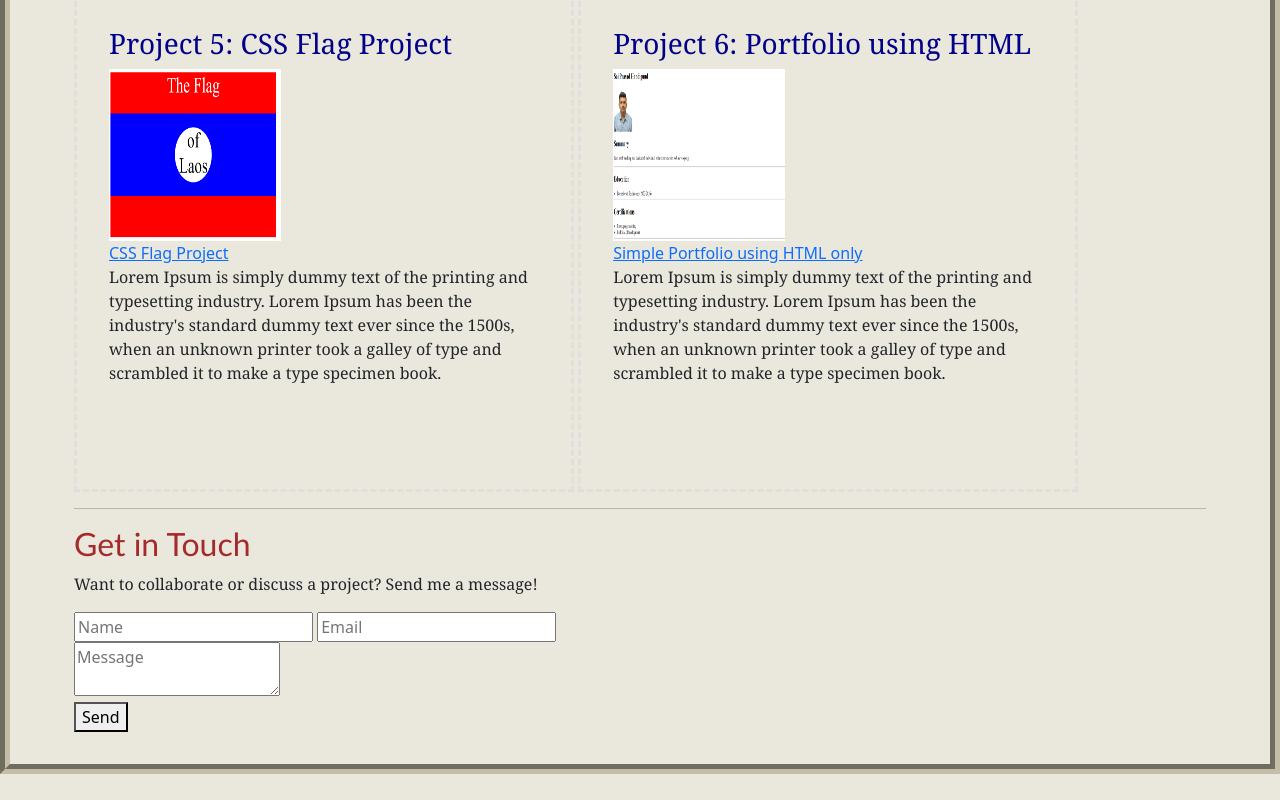
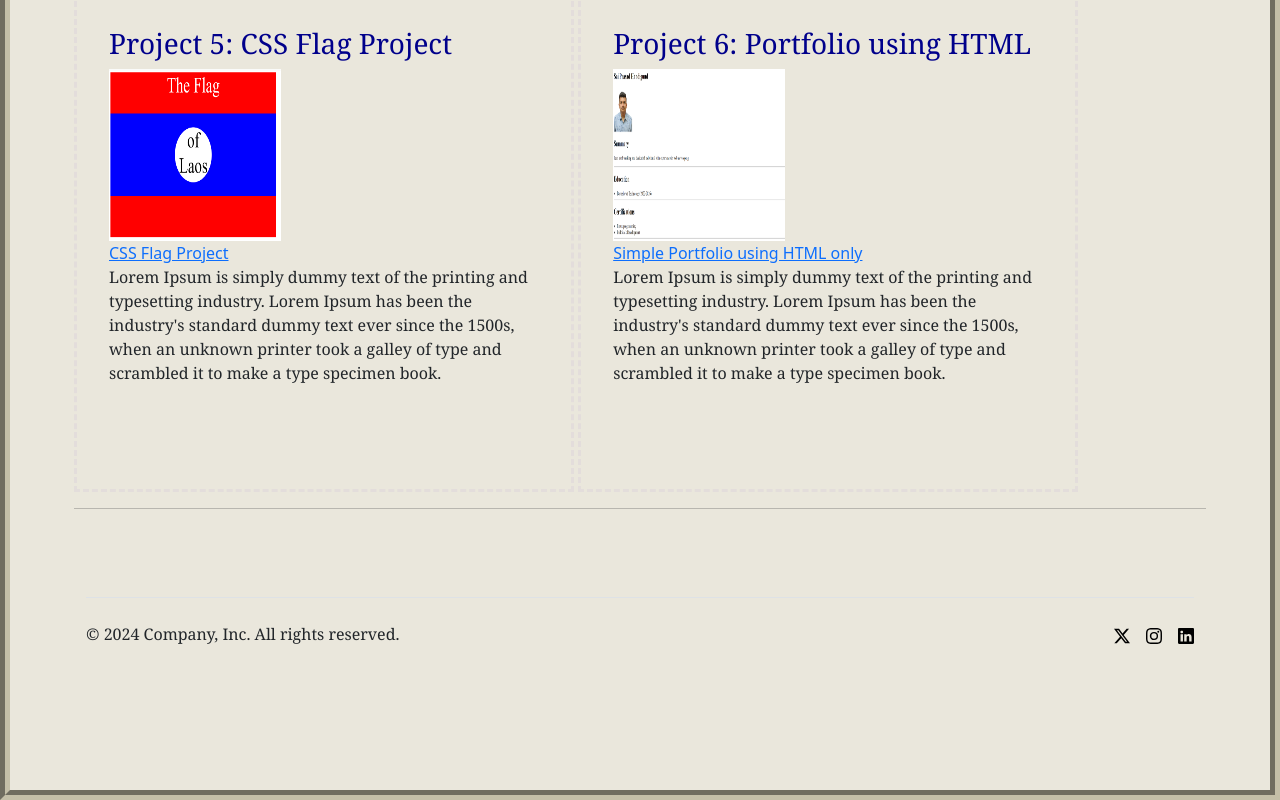
Before and after one commit to Saiph45/saiph45.github.io, a plain HTML site: page index.html in a window 1280 px wide. Shown: the part 1795-2595 px from the top of the page. Before the commit the page ends 2569 px from the top, so only its background shows below. Drawn offline with nearby package versions, Linux system fonts and the light colour scheme.

Commit message:
Update index.html

```diff
--- a/index.html
+++ b/index.html
@@ -68,9 +68,9 @@
     <div class="container">
         <header class="d-flex justify-content-center py-3">
           <ul class="nav nav-pills">
-            <li class="nav-item "><a href="./Movie ranking.png" class="nav-link text-secondary" aria-current="page">About me</a></li>
+            <li class="nav-item "><a href="./about.html" class="nav-link text-secondary" aria-current="page">About me</a></li>
             <li class="nav-item"><a href="./birthday.png" class="nav-link text-secondary">Projects</a></li>
-            <li class="nav-item"><a href="#" class="nav-link text-secondary">Contact me</a></li>
+            <li class="nav-item"><a href="./contact1.html" class="nav-link text-secondary">Contact me</a></li>
           </ul>
         </header>
       </div>
@@ -83,7 +83,7 @@
         <br>
         <p>I'm <b>Sai Prasad Handigund</b>,<br>
             a passionate web developer who builds innovative and user-friendly websites.</p>
-        <a href="https://ww1.5hiidude.co/">Learn More</a>
+        <a href="./learn.html">Learn More</a>
     </section>
     <hr>
 
@@ -152,21 +152,27 @@
         </div>
     </section>
     <hr>
-    <!-- Contact Section -->
-    <section id="contact">
-        <h2>Get in Touch</h2>
-        <p>Want to collaborate or discuss a project? Send me a message!</p>
-        <form>
-            <input type="text" placeholder="Name">
-            <input type="email" placeholder="Email">
-            <br/>
-            <textarea placeholder="Message"></textarea>
-            <br/>
-            <button>Send</button>
-        </form>
-    </section>
+    <!-- FOOTER -->
+    <div class="container">
+        <footer class="py-5">
+          <div class="d-flex flex-column flex-sm-row justify-content-between py-4 my-4 border-top">
+            <p>© 2024 Company, Inc. All rights reserved.</p>
+            <ul class="list-unstyled d-flex">
+              <li class="ms-3"><a class="link-body-emphasis" href="https://twitter.com/satvik_ph45"><svg xmlns="http://www.w3.org/2000/svg" width="16" height="16" fill="currentColor" class="bi bi-twitter-x" viewBox="0 0 16 16">
+                <path d="M12.6.75h2.454l-5.36 6.142L16 15.25h-4.937l-3.867-5.07-4.425 5.07H.316l5.733-6.57L0 .75h5.063l3.495 4.633L12.601.75Zm-.86 13.028h1.36L4.323 2.145H2.865z"/>
+              </svg></a></li>
+              <li class="ms-3"><a class="link-body-emphasis" href="https://www.instagram.com/satvik_ph45/"><svg xmlns="http://www.w3.org/2000/svg" width="16" height="16" fill="currentColor" class="bi bi-instagram" viewBox="0 0 16 16">
+                <path d="M8 0C5.829 0 5.556.01 4.703.048 3.85.088 3.269.222 2.76.42a3.9 3.9 0 0 0-1.417.923A3.9 3.9 0 0 0 .42 2.76C.222 3.268.087 3.85.048 4.7.01 5.555 0 5.827 0 8.001c0 2.172.01 2.444.048 3.297.04.852.174 1.433.372 1.942.205.526.478.972.923 1.417.444.445.89.719 1.416.923.51.198 1.09.333 1.942.372C5.555 15.99 5.827 16 8 16s2.444-.01 3.298-.048c.851-.04 1.434-.174 1.943-.372a3.9 3.9 0 0 0 1.416-.923c.445-.445.718-.891.923-1.417.197-.509.332-1.09.372-1.942C15.99 10.445 16 10.173 16 8s-.01-2.445-.048-3.299c-.04-.851-.175-1.433-.372-1.941a3.9 3.9 0 0 0-.923-1.417A3.9 3.9 0 0 0 13.24.42c-.51-.198-1.092-.333-1.943-.372C10.443.01 10.172 0 7.998 0zm-.717 1.442h.718c2.136 0 2.389.007 3.232.046.78.035 1.204.166 1.486.275.373.145.64.319.92.599s.453.546.598.92c.11.281.24.705.275 1.485.039.843.047 1.096.047 3.231s-.008 2.389-.047 3.232c-.035.78-.166 1.203-.275 1.485a2.5 2.5 0 0 1-.599.919c-.28.28-.546.453-.92.598-.28.11-.704.24-1.485.276-.843.038-1.096.047-3.232.047s-2.39-.009-3.233-.047c-.78-.036-1.203-.166-1.485-.276a2.5 2.5 0 0 1-.92-.598 2.5 2.5 0 0 1-.6-.92c-.109-.281-.24-.705-.275-1.485-.038-.843-.046-1.096-.046-3.233s.008-2.388.046-3.231c.036-.78.166-1.204.276-1.486.145-.373.319-.64.599-.92s.546-.453.92-.598c.282-.11.705-.24 1.485-.276.738-.034 1.024-.044 2.515-.045zm4.988 1.328a.96.96 0 1 0 0 1.92.96.96 0 0 0 0-1.92m-4.27 1.122a4.109 4.109 0 1 0 0 8.217 4.109 4.109 0 0 0 0-8.217m0 1.441a2.667 2.667 0 1 1 0 5.334 2.667 2.667 0 0 1 0-5.334"/>
+              </svg></a></li>
+              <li class="ms-3"><a class="link-body-emphasis" href="https://www.linkedin.com/in/sai-prasad-handigund-02a507268"><svg xmlns="http://www.w3.org/2000/svg" width="16" height="16" fill="currentColor" class="bi bi-linkedin" viewBox="0 0 16 16">
+                <path d="M0 1.146C0 .513.526 0 1.175 0h13.65C15.474 0 16 .513 16 1.146v13.708c0 .633-.526 1.146-1.175 1.146H1.175C.526 16 0 15.487 0 14.854zm4.943 12.248V6.169H2.542v7.225zm-1.2-8.212c.837 0 1.358-.554 1.358-1.248-.015-.709-.52-1.248-1.342-1.248S2.4 3.226 2.4 3.934c0 .694.521 1.248 1.327 1.248zm4.908 8.212V9.359c0-.216.016-.432.08-.586.173-.431.568-.878 1.232-.878.869 0 1.216.662 1.216 1.634v3.865h2.401V9.25c0-2.22-1.184-3.252-2.764-3.252-1.274 0-1.845.7-2.165 1.193v.025h-.016l.016-.025V6.169h-2.4c.03.678 0 7.225 0 7.225z"/>
+              </svg></a></li>
+            </ul>
+          </div>
+        </footer>
+      </div>
 
-    <script src="js/script.js"></script>
+
     <script src="https://cdn.jsdelivr.net/npm/bootstrap@5.3.3/dist/js/bootstrap.bundle.min.js" integrity="sha384-YvpcrYf0tY3lHB60NNkmXc5s9fDVZLESaAA55NDzOxhy9GkcIdslK1eN7N6jIeHz" crossorigin="anonymous"></script>
 </body>
 </html>
```
